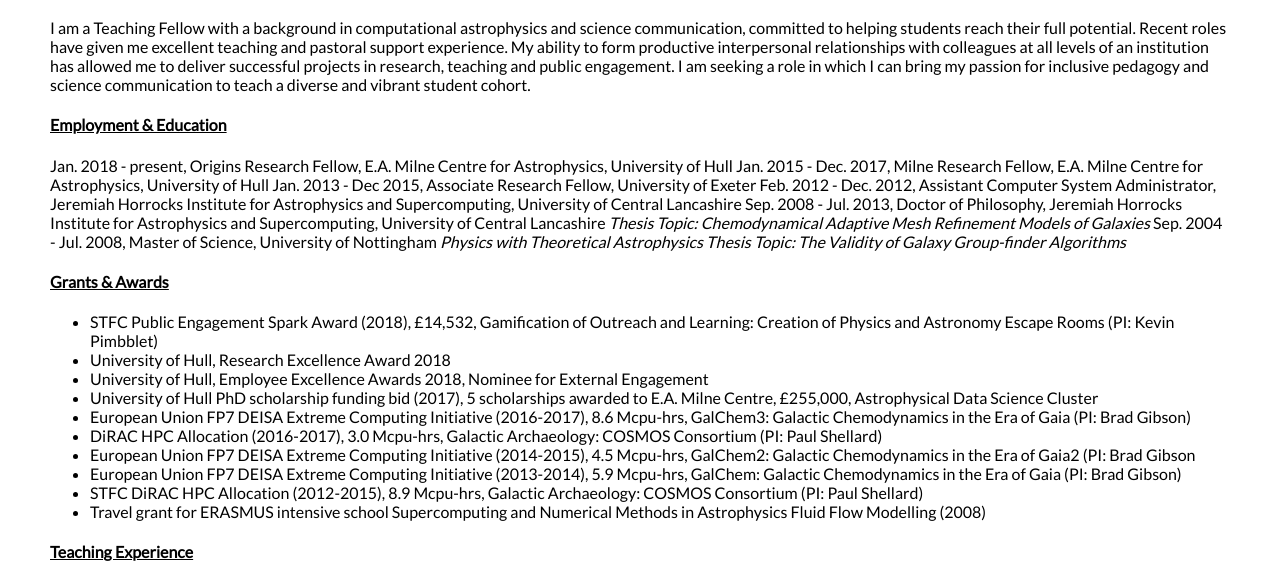
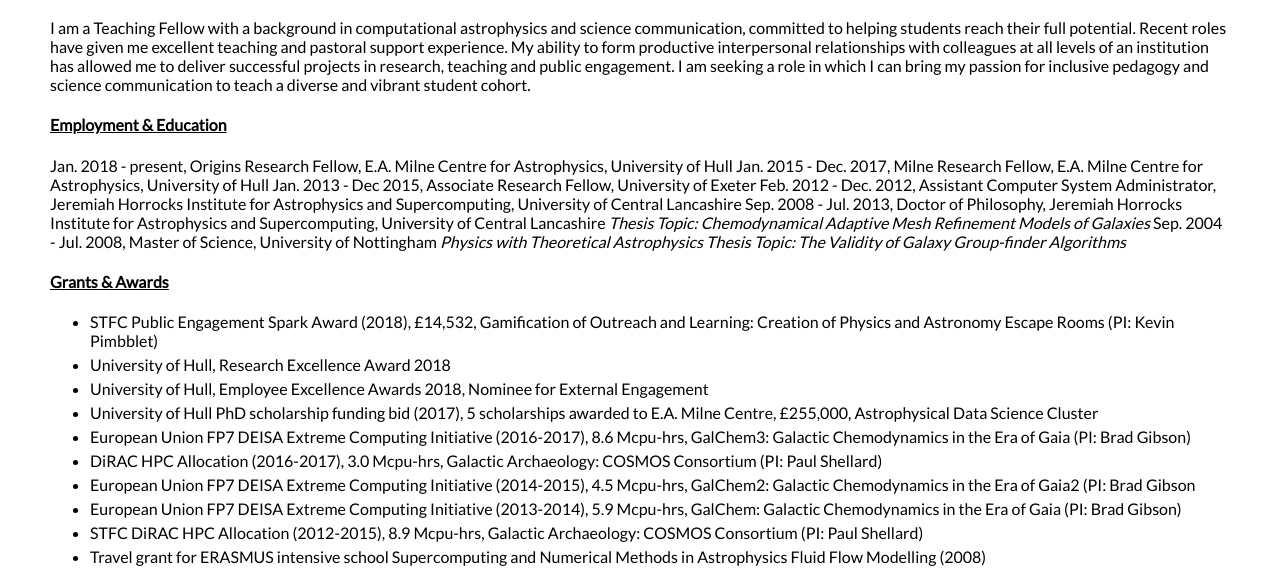
Before and after one commit to galaxy-gareth/galaxy-gareth.github.io, a plain HTML site: page CV.html in a window 1280 px wide. Shown: the part 203-783 px from the top of the page. Drawn offline with Linux system fonts and the light colour scheme.

Commit message:
Update styles.css

```diff
--- a/styles.css
+++ b/styles.css
@@ -2,6 +2,8 @@
 body{
   margin: 0px;
   font-family: "Lato", sans-serif;
+  li:not(:last-child) {
+    margin-bottom: 5px;}
 }
 
 .container{
```
